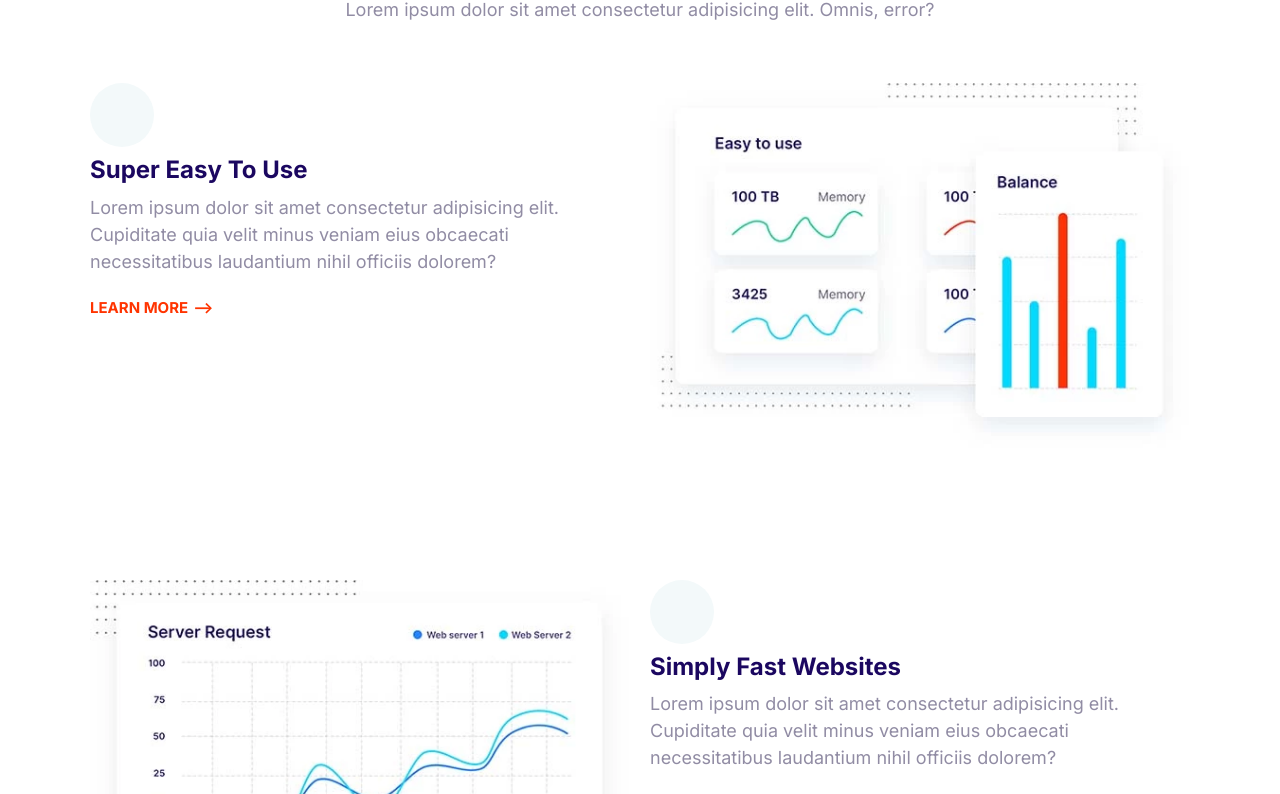
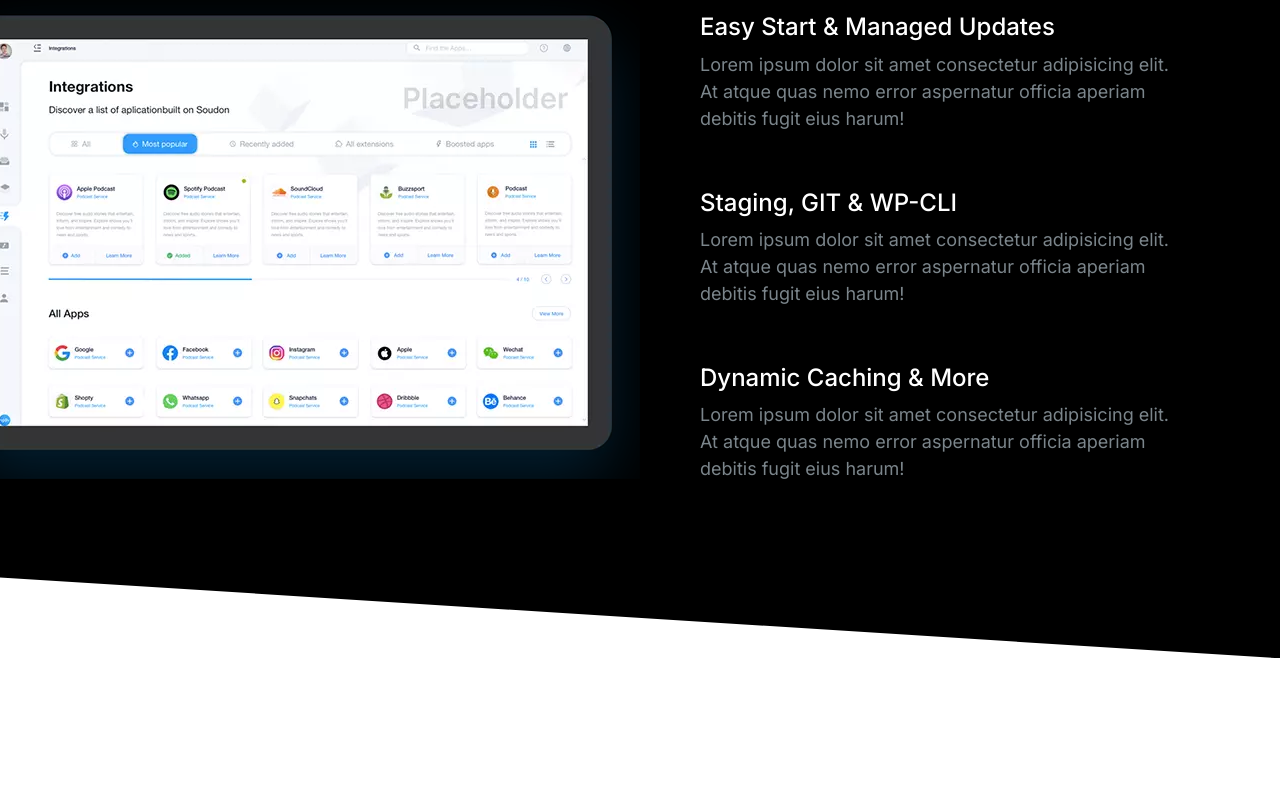
Before and after one commit to Aadil4u/Aadily, a plain HTML site: page index.html in a window 1280 px wide. Shown: the part 151-945 px from the top of the page. After the commit the page ends 809 px from the top, so only its background shows below. Drawn offline with Linux system fonts and the light colour scheme.

Commit message:
created showcase block

```diff
--- a/css/styles.css
+++ b/css/styles.css
@@ -18,6 +18,10 @@
 }
 
 /* Typography */
+::selection {
+  background: var(--color-primary);
+  color: #fff;
+}
 
 html {
   font-size: 62.5%;
@@ -48,6 +52,7 @@ h2 {
 
 h3 {
   font-size: 3rem;
+  font-weight: 500;
 }
 
 p {
@@ -135,7 +140,6 @@ a {
 .list {
   list-style: none;
   padding-left: 0;
-  color: var(--color-headings);
 }
 
 .list--inline .list__item {
@@ -146,6 +150,7 @@ a {
 .list--tick {
   list-style-image: url(../images/tick.svg);
   padding-left: 3rem;
+  color: var(--color-headings);
 }
 
 .list--tick .list__item {
@@ -415,6 +420,7 @@ a {
 /* Media Components */
 .media {
   display: flex;
+  margin-bottom: 4rem;
 }
 
 .media__title {
@@ -616,18 +622,20 @@ a {
   color: #7b858b;
 }
 
-.block--dark .block__heading {
+.block--dark h1,
+.block--dark h2,
+.block--dark h3 {
   color: #fff;
 }
 
 .block--skewed-right {
   padding-bottom: calc(var(--padding-vertical) + 4rem);
-  clip-path: polygon(0% 0%, 100% 0%, 100% 100%, 0% 80%);
+  clip-path: polygon(0% 0%, 100% 0%, 100% 100%, 0% 90%);
 }
 
 .block--skewed-left {
   padding-bottom: calc(var(--padding-vertical) + 4rem);
-  clip-path: polygon(0% 0%, 100% 0%, 100% 80%, 0% 100%);
+  clip-path: polygon(0% 0%, 100% 0%, 100% 90%, 0% 100%);
 }
 
 .block__header {
@@ -715,10 +723,6 @@ a {
   width: 100%;
 }
 
-.hero {
-  clip-path: polygon(0% 0%, 100% 0%, 100% 90%, 0% 100%);
-}
-
 @media screen and (min-width: 768px) {
   .hero__content {
     text-align: left;
@@ -790,3 +794,23 @@ a {
     order: 2;
   }
 }
+
+/* ShowCase Block */
+
+.block-showcase__image > img {
+  width: 100%;
+}
+
+@media screen and (min-width: 768px) {
+  .block-showcase .grid {
+    grid-template-columns: 50% 50%;
+  }
+  .block-showcase__image {
+    justify-self: end;
+  }
+
+  .block-showcase__image > img {
+    width: auto;
+    max-width: 700px;
+  }
+}
--- a/index.html
+++ b/index.html
@@ -14,121 +14,76 @@
     <title>Document</title>
   </head>
   <body>
-    <section class="block container">
+    <section class="block block--dark block--skewed-right block-showcase">
       <header class="block__header">
-        <h2>Host on the Cloud to Keep Growing</h2>
-        <p>
-          Lorem ipsum dolor sit amet consectetur adipisicing elit. Omnis, error?
-        </p>
+        <h2>User-friendly Control Panel</h2>
       </header>
-      <article class="grid grid--1x2 feature">
-        <div class="feature__content">
-          <span class="icon-container">
-            <svg class="icon icon--primary">
-              <use xlink:href="images/sprite.svg#easy"></use>
-            </svg>
-          </span>
-          <h3 class="feature__heading">Super Easy To Use</h3>
-          <p>
-            Lorem ipsum dolor sit amet consectetur adipisicing elit. Cupiditate
-            quia velit minus veniam eius obcaecati necessitatibus laudantium
-            nihil officiis dolorem?
-          </p>
-          <a href="#" class="link-arrow">Learn More</a>
-        </div>
-        <picture>
+      <div class="container grid grid--1x2">
+        <picture class="block-showcase__image">
           <source
             type="image/webp"
-            srcset="images/easy.webp 1x, images/easy@2x.webp 2x"
+            srcset="images/ipad.webp 1x, images/ipad@2x.webp 2x"
           />
           <source
-            type="image/jpg"
-            srcset="images/easy.jpg 1x, images/easy@2x.jpg 2x"
+            type="image/png"
+            srcset="images/ipad.png 1x, images/ipad@2x.png 2x"
           />
-          <img class="feature__image" src="images/easy@2x.jpg" alt="" />
+          <img src="images/ipad.png" alt="" />
         </picture>
-      </article>
-      <article class="grid grid--1x2 feature">
-        <div class="feature__content">
-          <span class="icon-container">
+        <ul class="list">
+          <li>
+            <div class="media">
+              <div class="media__image">
                 <svg class="icon icon--primary">
-              <use xlink:href="images/sprite.svg#computer"></use>
+                  <use xlink:href="images/sprite.svg#snap"></use>
                 </svg>
-          </span>
-          <h3 class="feature__heading">Simply Fast Websites</h3>
+              </div>
+              <div class="media__body">
+                <h3 class="media__title">Easy Start & Managed Updates</h3>
                 <p>
-            Lorem ipsum dolor sit amet consectetur adipisicing elit. Cupiditate
-            quia velit minus veniam eius obcaecati necessitatibus laudantium
-            nihil officiis dolorem?
+                  Lorem ipsum dolor sit amet consectetur adipisicing elit. At
+                  atque quas nemo error aspernatur officia aperiam debitis fugit
+                  eius harum!
                 </p>
-          <a href="#" class="link-arrow">Learn More</a>
               </div>
-        <picture>
-          <source
-            type="image/webp"
-            srcset="images/fast.webp 1x, images/fast@2x.webp 2x"
-          />
-          <source
-            type="image/jpg"
-            srcset="images/fast.jpg 1x, images/fast@2x.jpg 2x"
-          />
-          <img class="feature__image" src="images/fast@2x.jpg" alt="" />
-        </picture>
-      </article>
-      <article class="grid grid--1x2 feature">
-        <div class="feature__content">
-          <span class="icon-container">
+            </div>
+          </li>
+          <li>
+            <div class="media">
+              <div class="media__image">
+                <svg class="icon icon--primary">
+                  <use xlink:href="images/sprite.svg#growth"></use>
+                </svg>
+              </div>
+              <div class="media__body">
+                <h3 class="media__title">Staging, GIT & WP-CLI</h3>
+                <p>
+                  Lorem ipsum dolor sit amet consectetur adipisicing elit. At
+                  atque quas nemo error aspernatur officia aperiam debitis fugit
+                  eius harum!
+                </p>
+              </div>
+            </div>
+          </li>
+          <li>
+            <div class="media">
+              <div class="media__image">
                 <svg class="icon icon--primary">
                   <use xlink:href="images/sprite.svg#wordpress"></use>
                 </svg>
-          </span>
-          <h3 class="feature__heading">Wordpress Made Easy</h3>
+              </div>
+              <div class="media__body">
+                <h3 class="media__title">Dynamic Caching & More</h3>
                 <p>
-            Lorem ipsum dolor sit amet consectetur adipisicing elit. Cupiditate
-            quia velit minus veniam eius obcaecati necessitatibus laudantium
-            nihil officiis dolorem?
+                  Lorem ipsum dolor sit amet consectetur adipisicing elit. At
+                  atque quas nemo error aspernatur officia aperiam debitis fugit
+                  eius harum!
                 </p>
-          <a href="#" class="link-arrow">Learn More</a>
               </div>
-        <picture>
-          <source
-            type="image/webp"
-            srcset="images/wordpress.webp 1x, images/wordpress@2x.webp 2x"
-          />
-          <source
-            type="image/jpg"
-            srcset="images/wordpress.jpg 1x, images/wordpress@2x.jpg 2x"
-          />
-          <img class="feature__image" src="images/wordpress@2x.jpg" alt="" />
-        </picture>
-      </article>
-      <article class="grid grid--1x2 feature">
-        <div class="feature__content">
-          <span class="icon-container">
-            <svg class="icon icon--primary">
-              <use xlink:href="images/sprite.svg#clock"></use>
-            </svg>
-          </span>
-          <h3 class="feature__heading">24/7 Expert Support</h3>
-          <p>
-            Lorem ipsum dolor sit amet consectetur adipisicing elit. Cupiditate
-            quia velit minus veniam eius obcaecati necessitatibus laudantium
-            nihil officiis dolorem?
-          </p>
-          <a href="#" class="link-arrow">Learn More</a>
             </div>
-        <picture>
-          <source
-            type="image/webp"
-            srcset="images/support.webp 1x, images/support@2x.webp 2x"
-          />
-          <source
-            type="image/jpg"
-            srcset="images/support.jpg 1x, images/support@2x.jpg 2x"
-          />
-          <img class="feature__image" src="images/support@2x.jpg" alt="" />
-        </picture>
-      </article>
+          </li>
+        </ul>
+      </div>
     </section>
     <script src="js/main.js"></script>
   </body>
```
Also changed, not shown: components/showcase_block.html (added, +71 -0 lines), images/ipad.png (added), images/ipad.webp (added), images/ipad@2x.png (added), images/ipad@2x.webp (added). Lines whose indentation alone changed are shown as unchanged.
